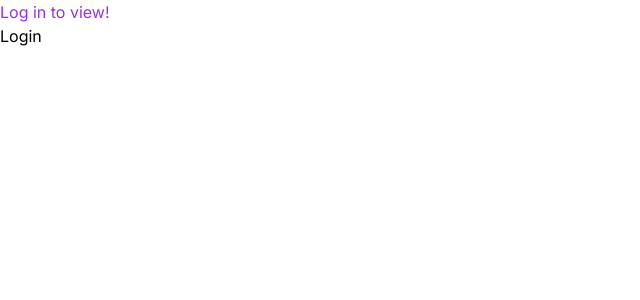
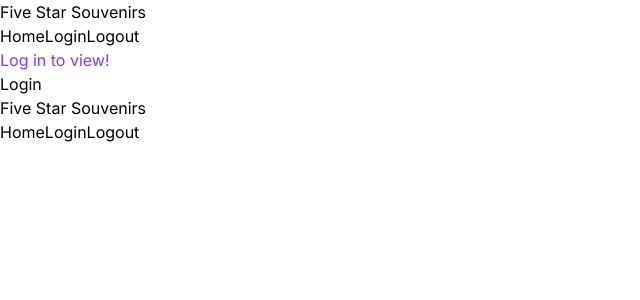
Before and after one commit to fivestarsouvenirs5/Five-Star-Souvenir-App, a Next.js app: page / in a window 1280 px wide. Shown: the top 300 px of the page, without its empty margins (0-640 px from the left). Built offline with nearby package versions, Linux system fonts and the light colour scheme.

Commit message:
gonna start navbar

```diff
--- a/app/components/navbar.jsx
+++ b/app/components/navbar.jsx
@@ -7,6 +7,7 @@ export default function NavBar() {
         <Link href="/">Home</Link>
         <a href="/api/auth/login">Login</a>
         <a href="/api/auth/logout">Logout</a>
+
     </nav>
     )
 
--- a/app/layout.jsx
+++ b/app/layout.jsx
@@ -18,10 +18,10 @@ export default function RootLayout({ children }) {
     <html lang="en">
       <UserProvider>
         <body className={inter.className}>
-          {/* <NavBar /> */}
+          <NavBar/>
           {children}</body>
       </UserProvider>
-      {/* add navbar here <NavBar /> */}
+      <NavBar/>
 
     </html>
   )
```
